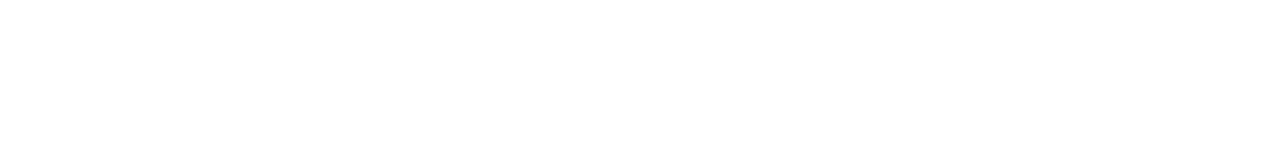
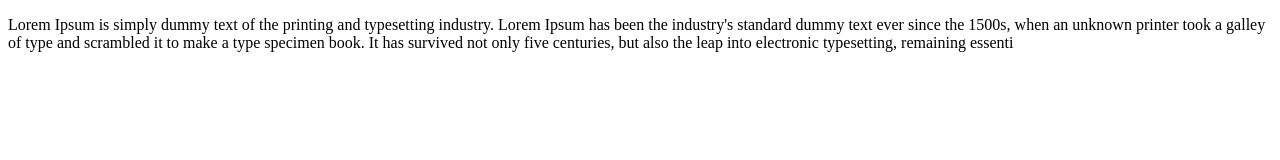
Before and after one commit to AsmaulPSZ/my-first-repo, a plain HTML site: page index.html in a window 1280 px wide. Drawn offline with Linux system fonts and the light colour scheme.

Commit message:
Body Data insert

```diff
--- a/index.html
+++ b/index.html
@@ -7,6 +7,6 @@
     <title>My first Second Repo</title>
 </head>
 <body>
-
+    <p>Lorem Ipsum is simply dummy text of the printing and typesetting industry. Lorem Ipsum has been the industry's standard dummy text ever since the 1500s, when an unknown printer took a galley of type and scrambled it to make a type specimen book. It has survived not only five centuries, but also the leap into electronic typesetting, remaining essenti</p>
 </body>
 </html>
```
